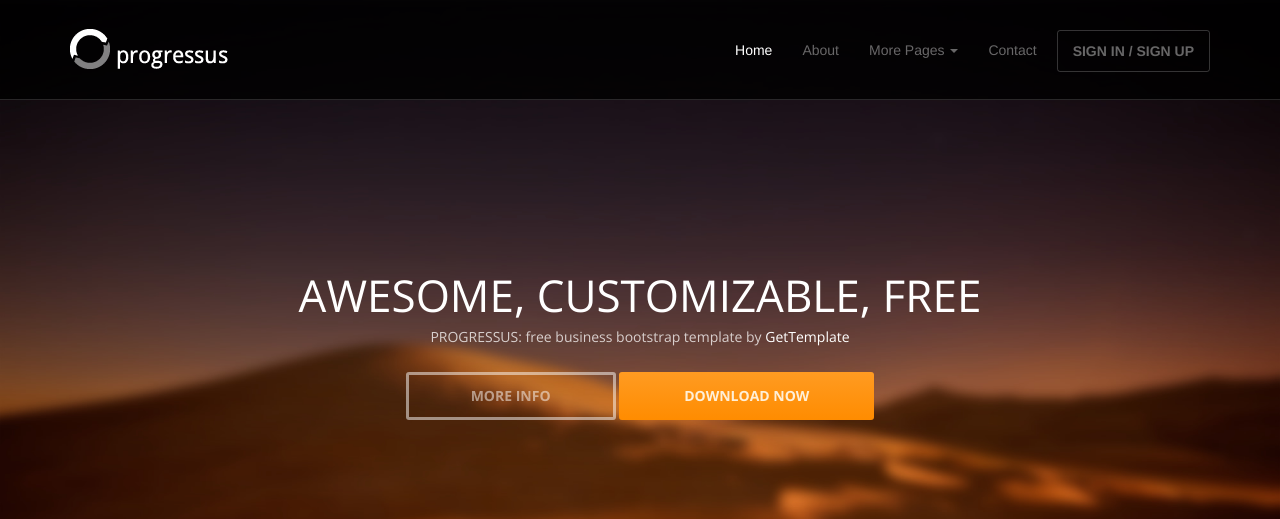
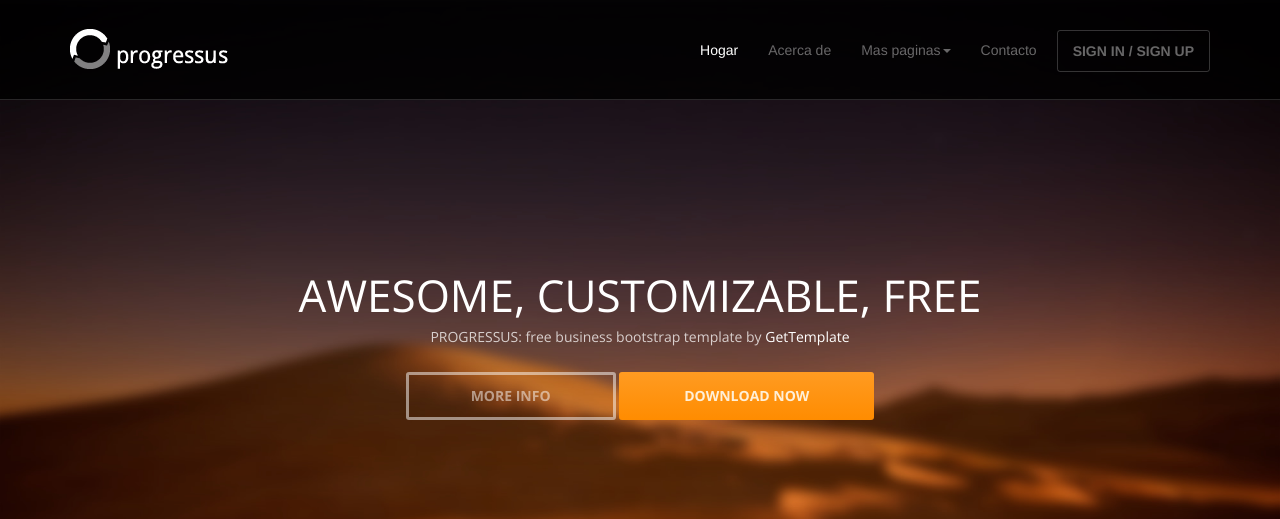
Before and after one commit to Yero-des/Example-cloud-1, a PHP site: page / in a window 1280 px wide. Shown: the top 519 px of the page. Run offline with PHP 8.4, Linux system fonts and the light colour scheme; some libraries are stand-ins or nearby versions.

Commit message:
version commit

```diff
--- a/contact.php
+++ b/contact.php
@@ -63,7 +63,7 @@
 			<!-- Article main content -->
 			<article class="col-sm-9 maincontent">
 				<header class="page-header">
-					<h1 class="page-title">Contact us</h1>
+					<h1 class="page-title">Contactanos</h1>
 				</header>
 
 				<p>
--- a/index.php
+++ b/index.php
@@ -6,7 +6,7 @@
 	<meta name="description" content="">
 	<meta name="author"      content="Sergey Pozhilov (GetTemplate.com)">
 
-	<title>Progressus - Free business bootstrap template by GetTemplate</title>
+	<title>Progressus - Templade de Boostrap de prueba</title>
 
 	<link rel="shortcut icon" href="assets/images/gt_favicon.png">
 
@@ -36,16 +36,16 @@
 			</div>
 			<div class="navbar-collapse collapse">
 				<ul class="nav navbar-nav pull-right">
-					<li class="active"><a href="#">Home</a></li>
-					<li><a href="about.php">About</a></li>
+					<li class="active"><a href="#">Hogar</a></li>
+					<li><a href="about.php">Acerca de</a></li>
 					<li class="dropdown">
-						<a href="#" class="dropdown-toggle" data-toggle="dropdown">More Pages <b class="caret"></b></a>
+						<a href="#" class="dropdown-toggle" data-toggle="dropdown">Mas paginas<b class="caret"></b></a>
 						<ul class="dropdown-menu">
 							<li><a href="sidebar-left.php">Left Sidebar</a></li>
 							<li class="active"><a href="sidebar-right.php">Right Sidebar</a></li>
 						</ul>
 					</li>
-					<li><a href="contact.php">Contact</a></li>
+					<li><a href="contact.php">Contacto</a></li>
 					<li><a class="btn" href="signin.php">SIGN IN / SIGN UP</a></li>
 				</ul>
 			</div><!--/.nav-collapse -->
```
